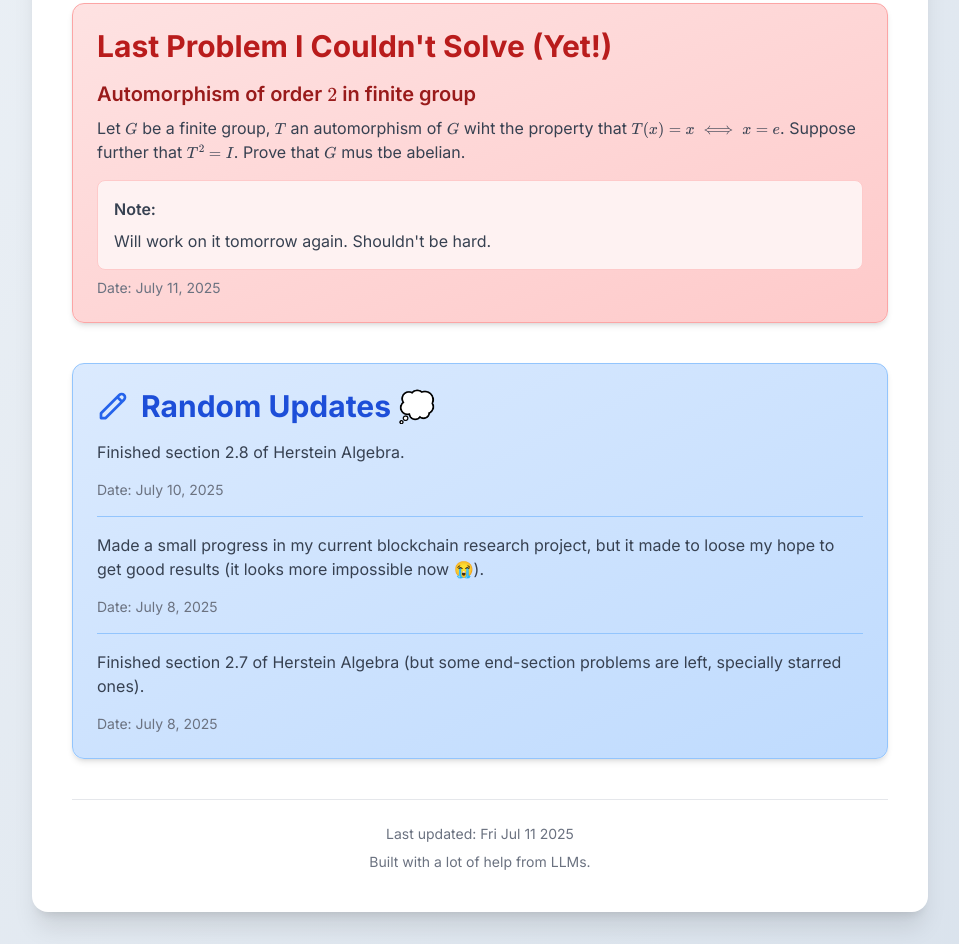
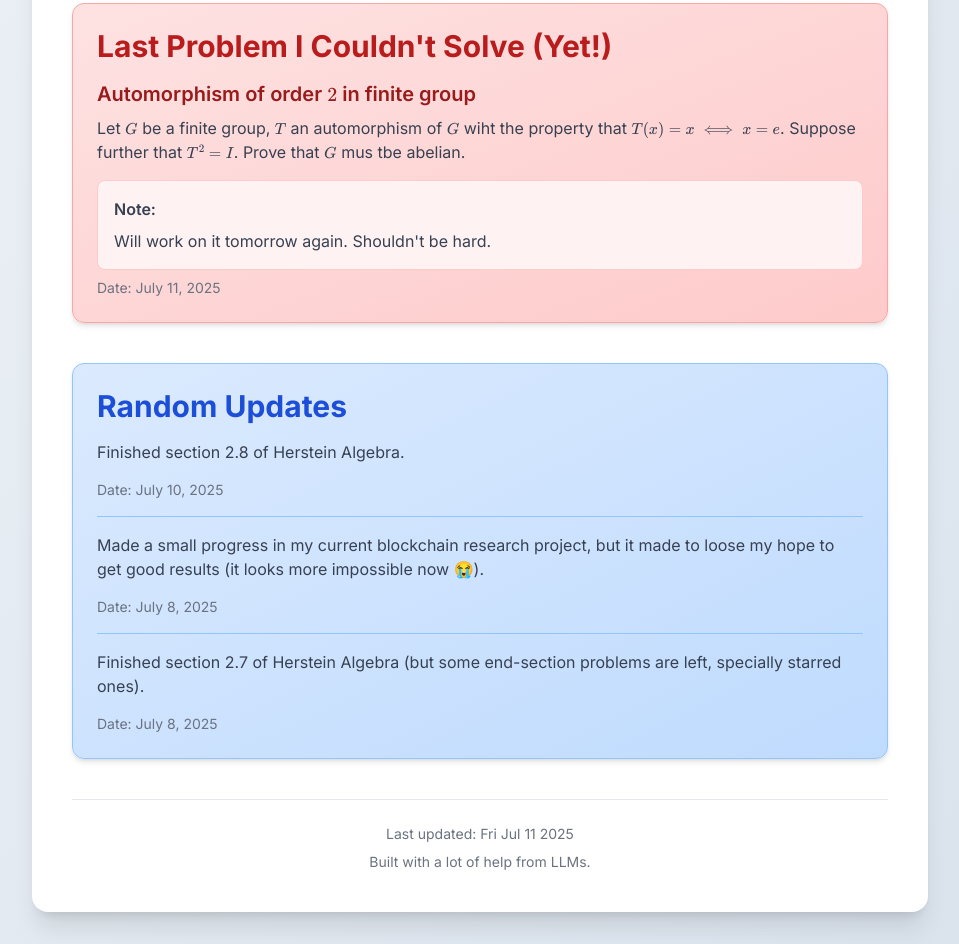
Before and after one commit to jachelil/jachelil.github.io, a plain HTML site: page index.html in a window 1280 px wide. Shown: the part 765-1709 px from the top of the page, without its empty margins (160-1119 px from the left). Drawn offline with nearby package versions, Linux system fonts and the light colour scheme.

Commit message:
Update index.html

```diff
--- a/index.html
+++ b/index.html
@@ -119,8 +119,7 @@
                 <!-- Random Thoughts Section -->
                 <section class="bg-gradient-to-br from-blue-100 to-blue-200 p-6 rounded-xl shadow-md border border-blue-300">
                     <h2 class="text-2xl md:text-3xl font-bold text-blue-700 mb-4 flex items-center">
-                        <svg class="w-8 h-8 mr-3 text-blue-600" fill="none" stroke="currentColor" viewBox="0 0 24 24" xmlns="http://www.w3.org/2000/svg"><path stroke-linecap="round" stroke-linejoin="round" stroke-width="2" d="M15.232 5.232l3.536 3.536m-2.036-5.036a2.5 2.5 0 113.536 3.536L6.5 21.036H3v-3.572L16.732 3.732z"></path></svg>
-                        Random Updates 💭
+                        Random Updates
                     </h2>
                     <div class="space-y-4 text-gray-700">
                         <p>
@@ -168,7 +167,7 @@
                 <section class="bg-blue-50 p-6 rounded-xl border border-blue-200 shadow-sm">
                     <h2 class="text-2xl font-bold text-blue-700 mb-3 flex items-center">
                         <svg class="w-6 h-6 mr-2 text-blue-600" fill="none" stroke="currentColor" viewBox="0 0 24 24" xmlns="http://www.w3.org/2000/svg"><path stroke-linecap="round" stroke-linejoin="round" stroke-width="2" d="M12 6.253v13.438m0-13.438a8.252 8.252 0 00-7.584 4.095m7.584-4.095a8.252 8.252 0 017.584 4.095m-7.584-4.095h.008v.008h-.008zM12 6.253c1.905 0 3.693.684 5.06 1.831L20.485 3.5M12 6.253c-1.905 0-3.693.684-5.06 1.831L3.515 3.5"></path></svg>
-                        My Journey So Far (Education)
+                        Education and Interests
                     </h2>
                     <p class="text-gray-700">
                         I am currently 3rd Year Computer Science and Mathematics student at National University of Singapore (NUS). My academic focus has primarily been on different areas of Theoretical Computer Science, Distributed Algorithms, Mathematics and a bit of AI.
```
